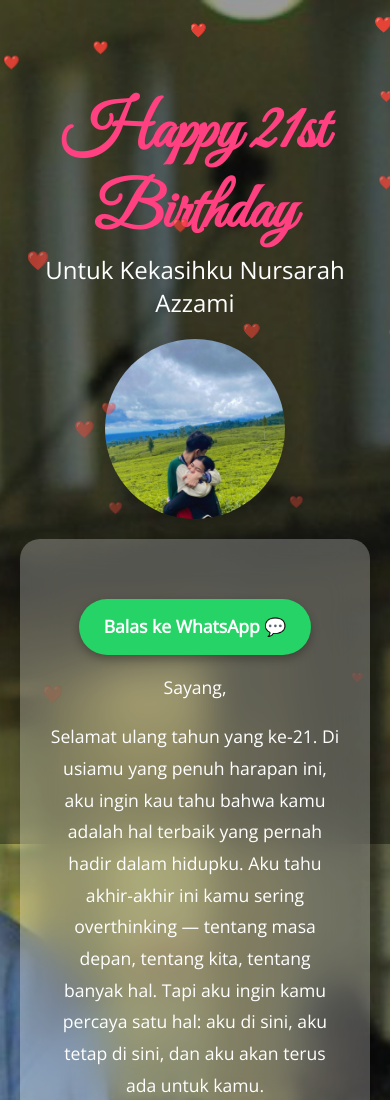
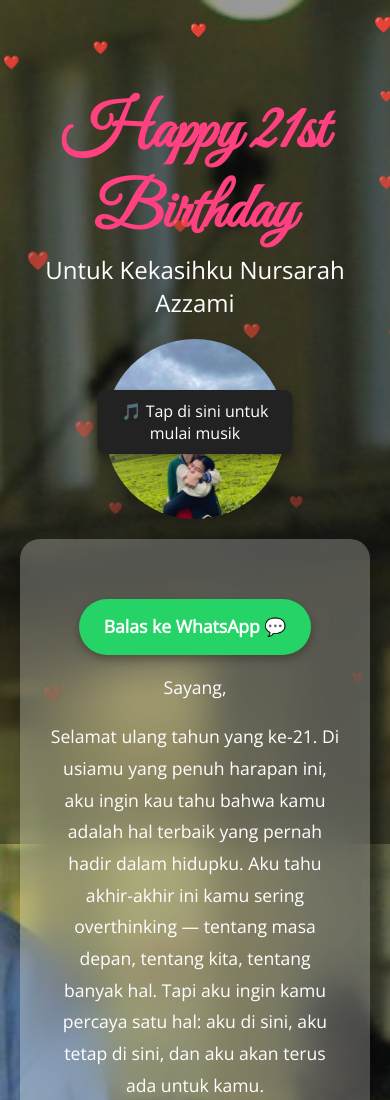
Before and after one commit to beetrioo/beetrioo.github.io, a plain HTML site: page index.html in a window 390 px wide. Shown: the top 1100 px of the page. Drawn offline with nearby package versions, Linux system fonts and the light colour scheme.

Commit message:
🎵 Add mobile-friendly music start button

```diff
--- a/index.html
+++ b/index.html
@@ -115,6 +115,11 @@
   </head>
   <body>
     <div class="overlay"></div>
+    <!-- Trigger tombol untuk nyalain musik -->
+<div id="musicTrigger" onclick="startMusic()" style="position:fixed;top:50%;left:50%;transform:translate(-50%,-50%);background:#222;color:#fff;padding:10px 20px;border-radius:8px;z-index:9999;cursor:pointer;box-shadow:0 4px 10px rgba(0,0,0,0.3)">
+  🎵 Tap di sini untuk mulai musik
+</div>
+
     <div class="container">
       <h1>Happy 21st Birthday</h1>
       <h2>Untuk Kekasihku Nursarah Azzami</h2>
@@ -175,13 +180,13 @@
     <audio id="bgm" autoplay loop muted>
       <source src="love.mp3" type="audio/mpeg" />
     </audio>
-    <script>
-      // Bikin lagu nyala pas user klik layar (bypass autoplay blocker)
-      window.addEventListener("click", function () {
-        const audio = document.getElementById("bgm");
-        audio.muted = false;
-        audio.play();
-      });
-    </script>
+ <script>
+  function startMusic() {
+    const audio = document.getElementById("bgm");
+    audio.play();
+    document.getElementById("musicTrigger").style.display = "none";
+  }
+</script>
+
   </body>
 </html>
```
